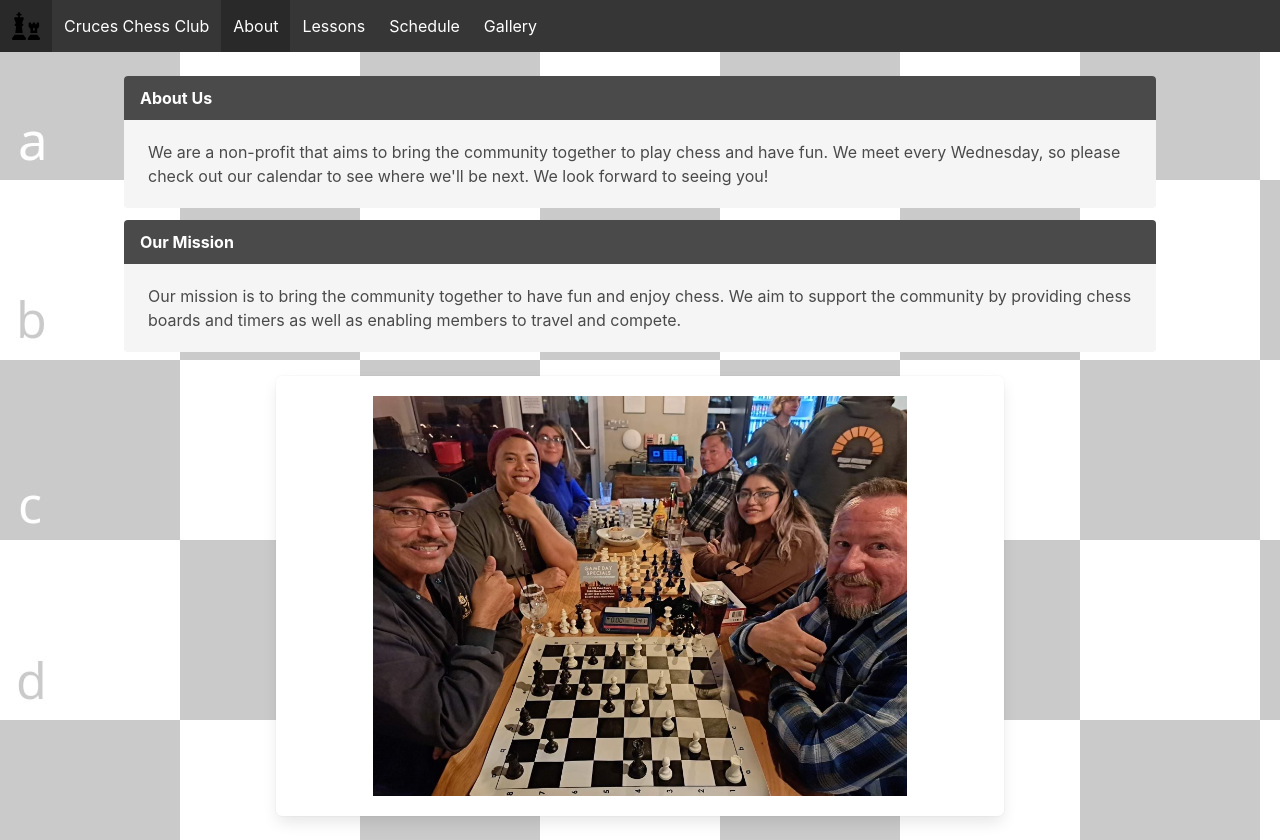
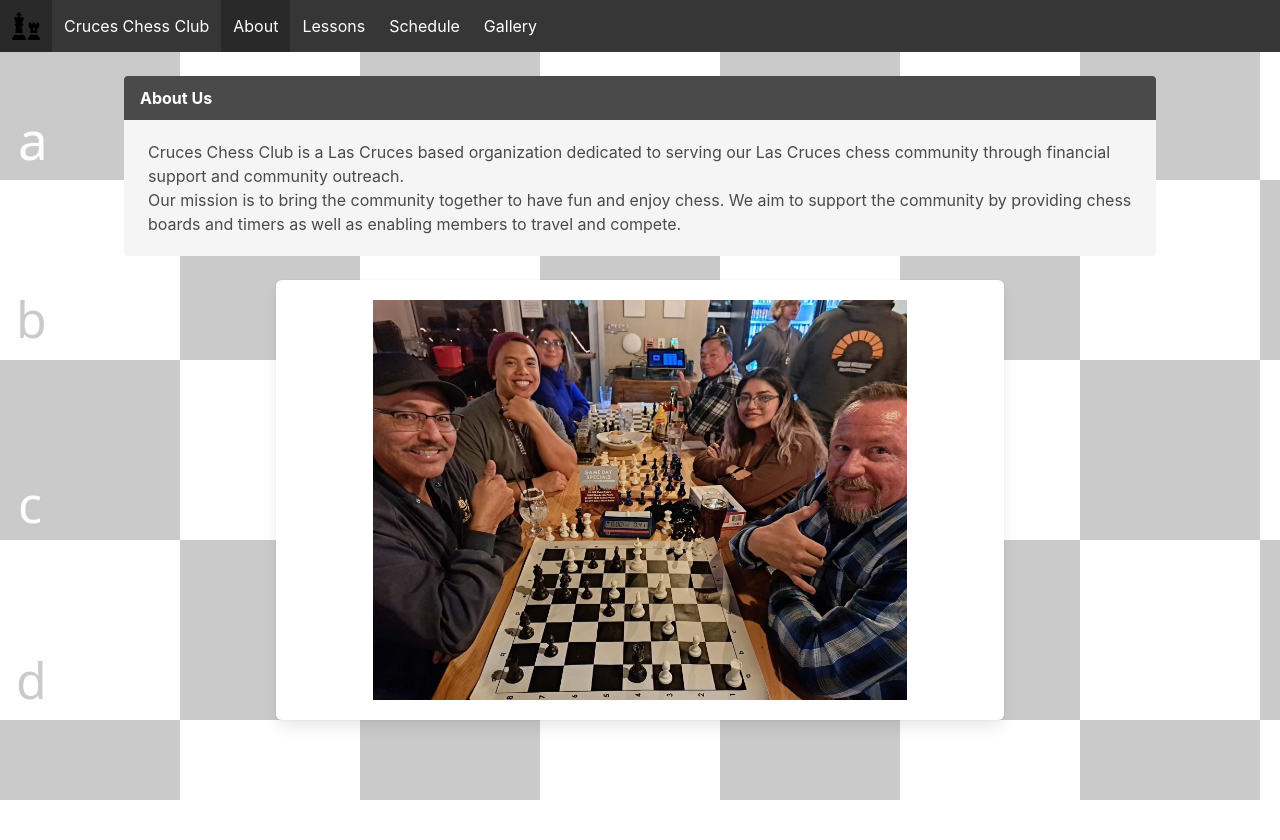
Before and after one commit to RoastBeefer00/cruceschessclub, a SvelteKit app: page /about in a window 1280 px wide. After the commit the page ends 800 px from the top, so only its background shows below. Built offline with nearby package versions, Linux system fonts and the light colour scheme.

Commit message:
fix gallery sizing and add transition

```diff
--- a/src/app.html
+++ b/src/app.html
@@ -6,7 +6,7 @@
 		<meta name="viewport" content="width=device-width" />
 		%sveltekit.head%
 	</head>
-	<body data-sveltekit-preload-data="hover">
+	<body data-sveltekit-preload-data="hover" class="has-navbar-fixed-top">
 		<div style="display: contents">%sveltekit.body%</div>
 	</body>
 </html>
--- a/src/routes/+layout.svelte
+++ b/src/routes/+layout.svelte
@@ -19,7 +19,7 @@
 
 </script>
 
-<nav class="navbar is-dark" aria-label="main navigation">
+<nav class="navbar is-dark is-fixed-top" aria-label="main navigation">
   <div class="navbar-brand">
     <a class="navbar-item" href="/">
       <img src="chess-solid.svg" width="28" height="28" alt="chess">
--- a/src/routes/about/+page.svelte
+++ b/src/routes/about/+page.svelte
@@ -6,14 +6,18 @@
       </div>
       <div class="message-body">
         <p>
-          We are a non-profit that aims to bring the community together to play chess and have fun.
-          We meet every Wednesday, so please check out our calendar to see where we'll be next.
-          We look forward to seeing you!
+          Cruces Chess Club is a Las Cruces based organization dedicated
+          to serving our Las Cruces chess community through financial
+          support and community outreach.
+          <br>
+          Our mission is to bring the community together to have fun and enjoy chess.
+          We aim to support the community by providing chess boards and timers as well as
+          enabling members to travel and compete.
         </p>
       </div>
     </article>
-    </div>
-    <div class="block mx-6 my-3">
+  </div>
+    <!-- <div class="block mx-6 my-3">
     <article class="message">
       <div class="message-header">
         <p>Our Mission</p>
@@ -26,7 +30,7 @@
         </p>
       </div>
     </article>
-  </div>
+  </div> -->
   <div class="column is-desktop is-two-thirds is-offset-2">
     <div class="box mx-auto">
       <figure class="image">
```
Also changed, not shown: src/routes/gallery/+page.svelte (+8 -3 lines), src/routes/gallery/Pictures.svelte (deleted, +0 -45 lines).
